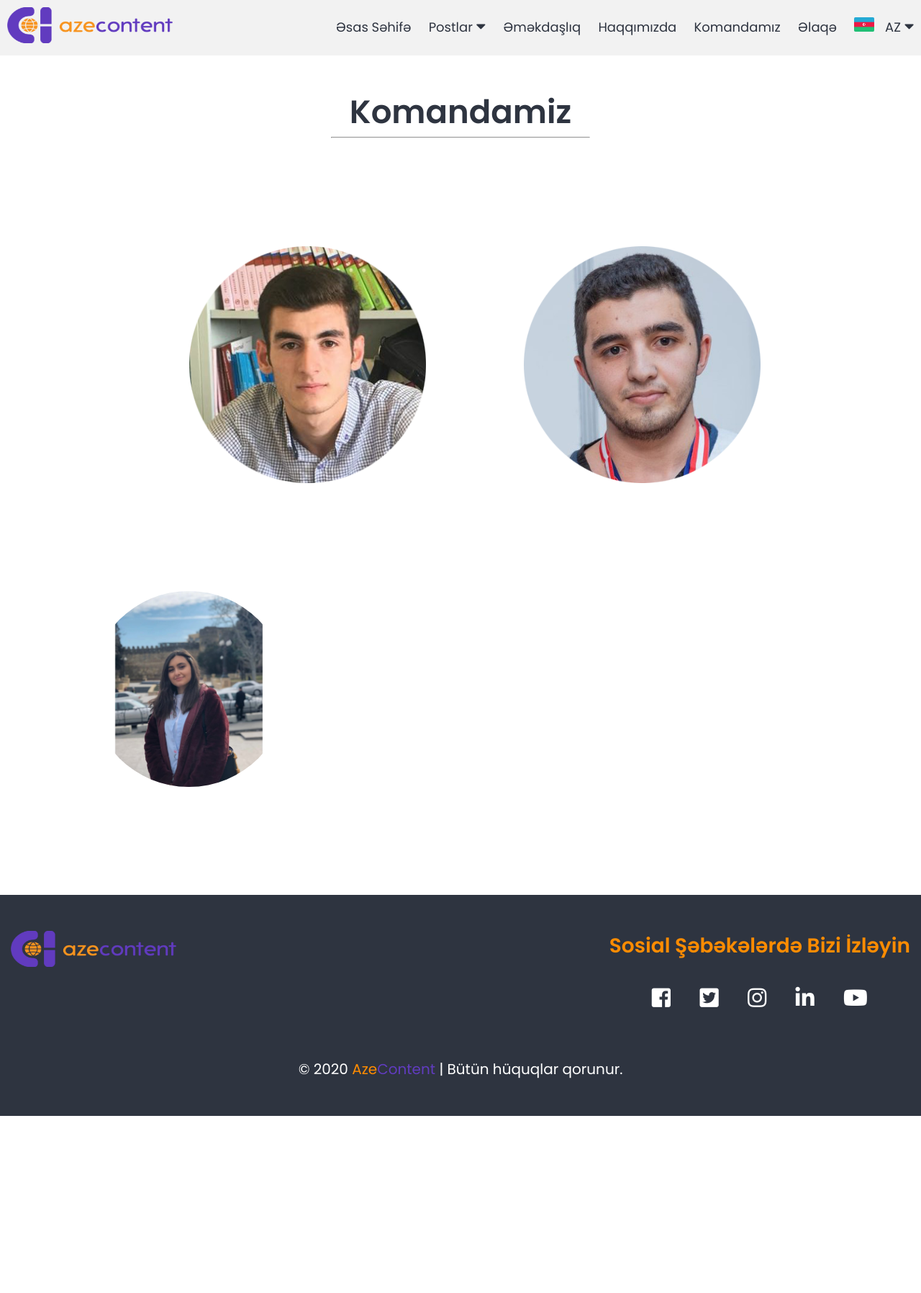
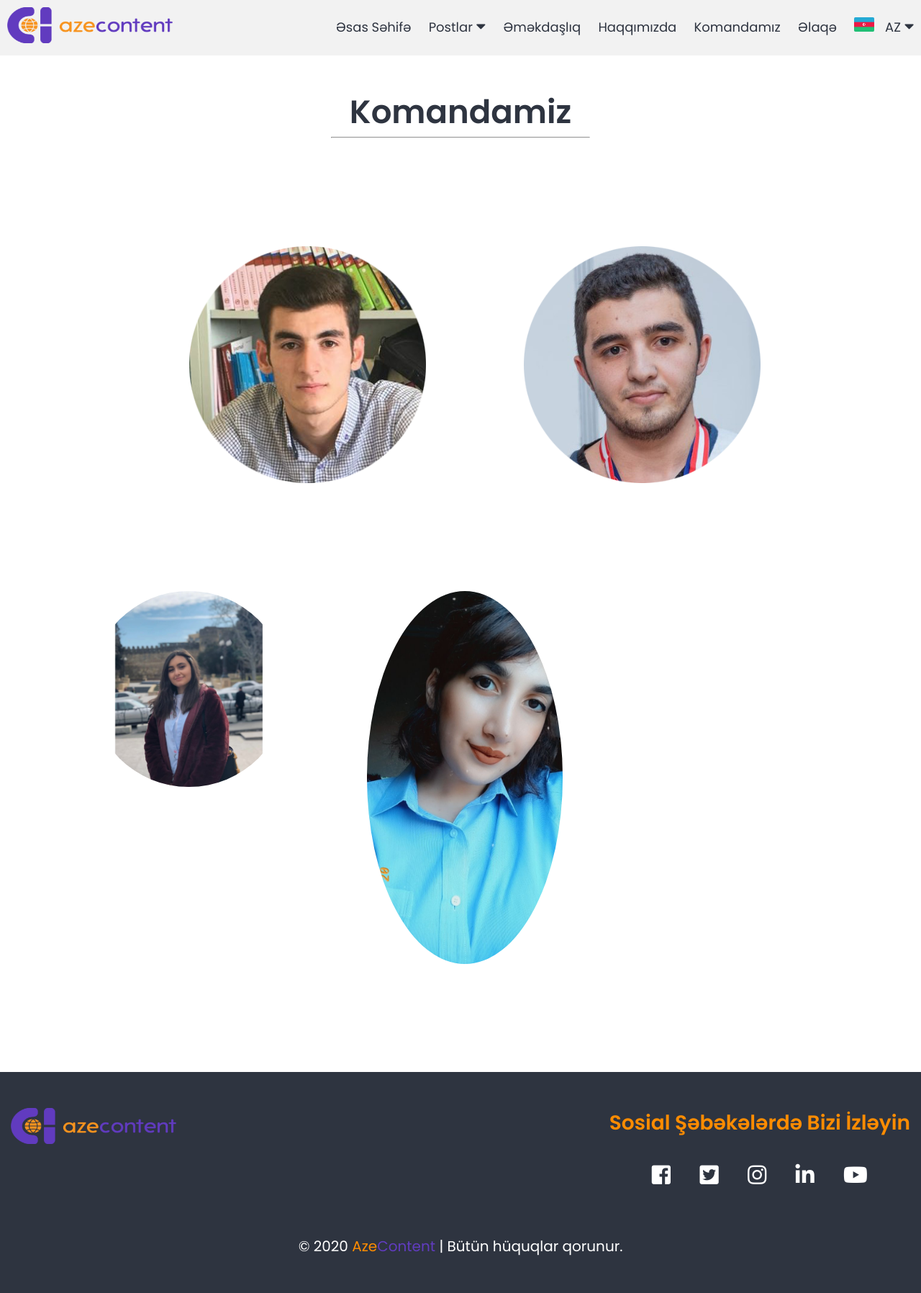
Before and after one commit to ilkinaslanli2001/azecontent.github.io, a Jekyll site: the page built from team/index.html, in a window 1280 px wide. Shown: the whole page at 72% size. Built offline with Jekyll 4.4.1, drawn with Linux system fonts in a browser that asks for light colours; nearby versions of some CDN libraries; before the commit the page ends 1550 px from its top, so only the background shows below that.

Commit message:
Update index.html

```diff
--- a/team/index.html
+++ b/team/index.html
@@ -52,6 +52,16 @@
             </div>
           </div>
         </div>
+	<div class="team-member">
+          <img style="border-radius:50%;" src="../assets/images/teamimg/aytac-qasimova.JPG" />
+          <div class="team-member-hover">
+            <a href="/team/medine-hesenzade"><p class="hover-text">Aytac Qasımova </p></a>
+            <p class="hover-position"></p>
+            <div class="hover-social-media">
+
+            </div>
+          </div>
+        </div>
 
       </div>
     </div>
```
